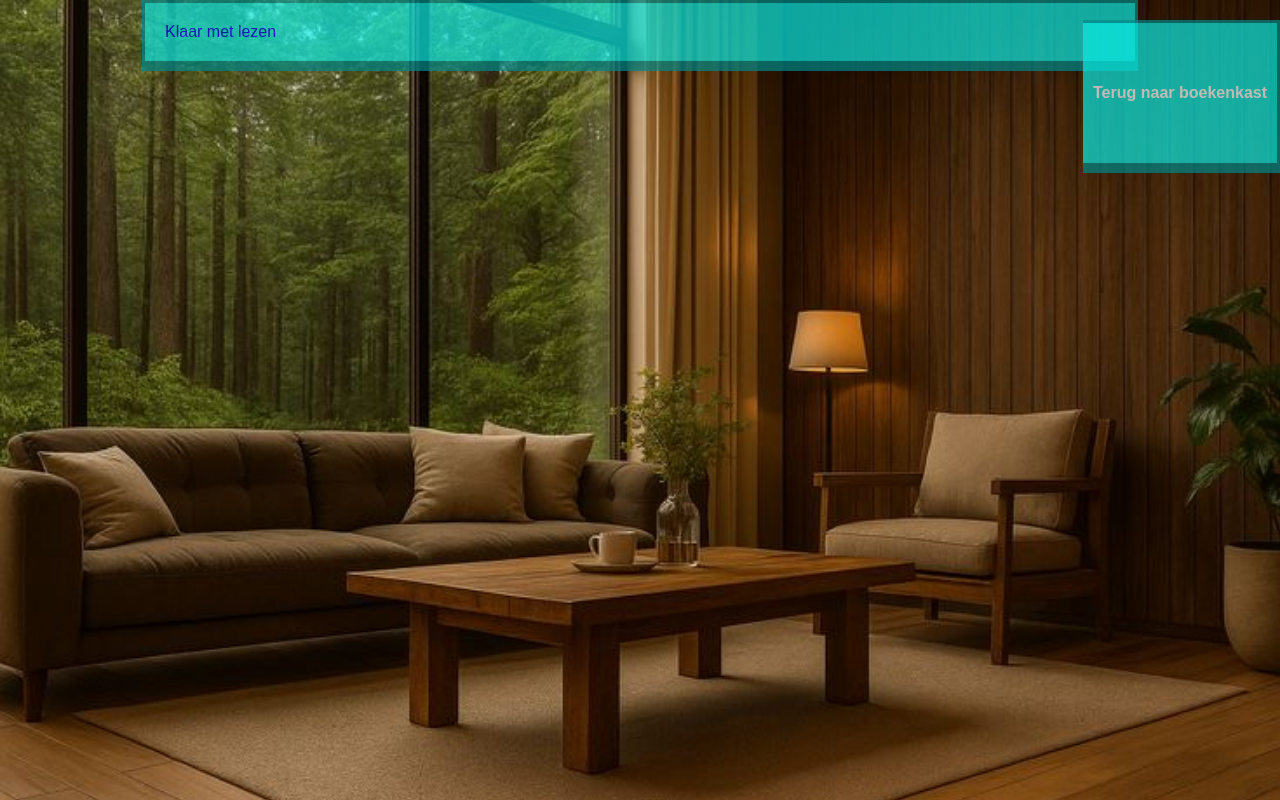
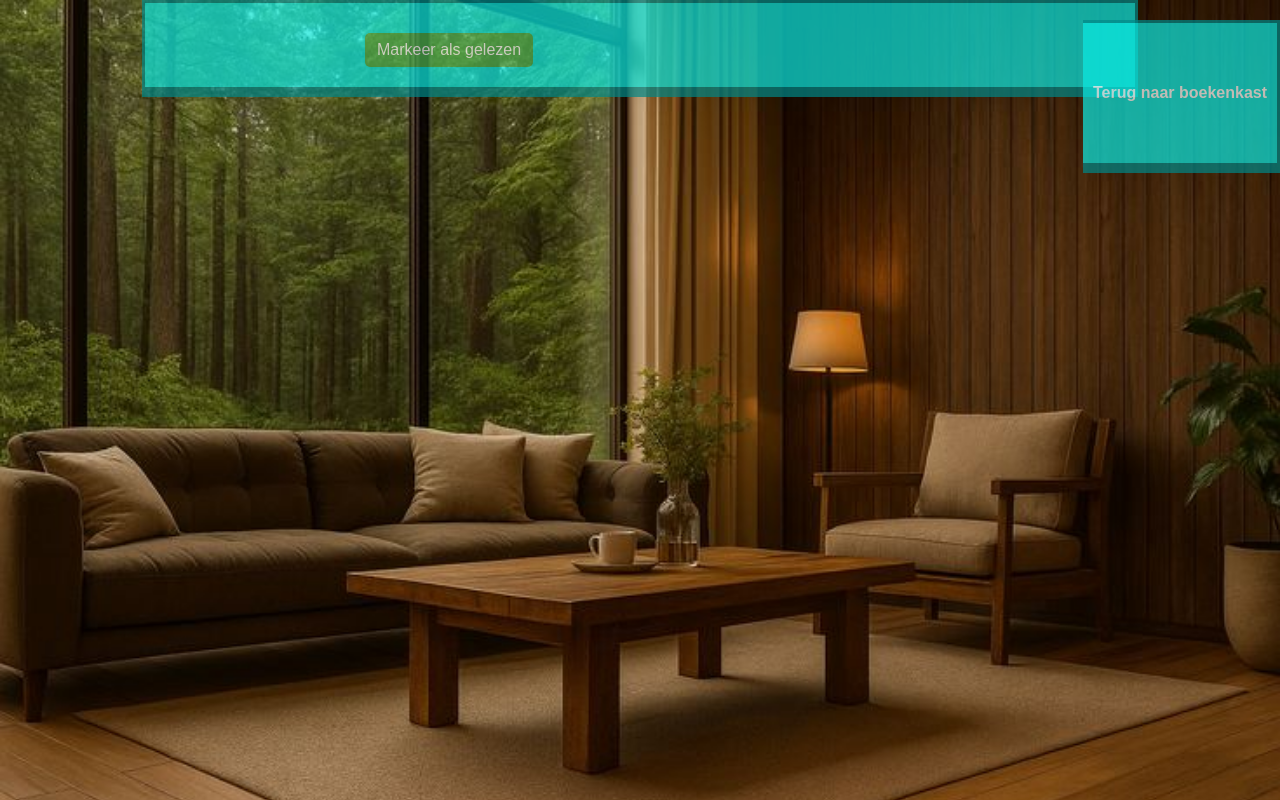
Before and after one commit to Bakkerbout/TLE1, a PHP site: page /bookDetails.php in a window 1280 px wide. Run offline with PHP 8.4, Linux system fonts and the light colour scheme; data that the repository does not hold is empty.

Commit message:
FIXED mark as read box

```diff
--- a/bookDetails.php
+++ b/bookDetails.php
@@ -23,7 +23,9 @@ if (isset($_GET['id'])) {
             <div class="shelf" id="shelf-background">
                 <h1><?php echo $book['volumeInfo']['title']; ?></h1>
             </div>
-            <a href="index.php" id="markAsRead">Klaar met lezen</a>
+            <a href="#" id="markAsRead"
+               style="display: inline-block; margin-top: 10px; margin-left: 200px; padding: 8px 12px; background-color: #4CAF50; color: white; text-decoration: none; border-radius: 5px;">Markeer
+                als gelezen</a>
         </div>
         <div class="search-box" style="position: absolute; top: 20px; right: 0; opacity: 0.7;">
             <a href="index.php">Terug naar boekenkast</a>
@@ -36,14 +38,26 @@ if (isset($_GET['id'])) {
     const urlParams = new URLSearchParams(window.location.search);
     const id = urlParams.get('id');
 
-    markAsReadButton.addEventListener('click', () => {
-        if (id) {
-            let readBooks = JSON.parse(localStorage.getItem('readBooks')) || [];
-            if (!readBooks.includes(id)) {
-                readBooks.push(id);
-            }
-            localStorage.setItem('readBooks', JSON.stringify(readBooks));
+    let readBooks = JSON.parse(localStorage.getItem('readBooks')) || [];
+
+    if (readBooks.includes(id)) {
+        markAsReadButton.textContent = "Markeer als nog niet gelezen";
+    } else {
+        markAsReadButton.textContent = "Markeer als gelezen";
+    }
+
+    markAsReadButton.addEventListener('click', (e) => {
+        e.preventDefault();
+        let readBooks = JSON.parse(localStorage.getItem('readBooks')) || [];
+
+        if (readBooks.includes(id)) {
+            readBooks = readBooks.filter(bookId => bookId !== id);
+            markAsReadButton.textContent = "Markeer als gelezen";
+        } else {
+            readBooks.push(id);
+            markAsReadButton.textContent = "Markeer als nog niet gelezen";
         }
+        localStorage.setItem('readBooks', JSON.stringify(readBooks));
     });
 </script>
 </body>
--- a/js/bookDetails.js
+++ b/js/bookDetails.js
@@ -13,24 +13,22 @@ function init() {
 }
 
 function displayBookDetails(book) {
-    let shelfDiv = document.querySelector(".shelfBackground")
-    // const detailsDiv = document.getElementById("book-details");
+    let shelfDiv = document.querySelector(".shelfBackground");
     const {title, authors, description, imageLinks} = book.volumeInfo;
 
-    shelfDiv.innerHTML = `
+    const detailsHTML = document.createElement("div");
+    detailsHTML.innerHTML = `
         <h2>${title || "Geen titel"}</h2>
         ${authors ? `<p>Auteur(s): ${authors.join(", ")}</p>` : ""}
         ${imageLinks?.thumbnail ? `<img src="${imageLinks.thumbnail}" alt="${title}">` : ""}
         <p>${description || "Geen beschrijving beschikbaar."}</p>
     `;
+    shelfDiv.prepend(detailsHTML);
 
-    let addBtn = document.createElement("button");
+    const addBtn = document.createElement("button");
     addBtn.textContent = "Voeg toe aan boekenkast";
-
-    const urlParams = new URLSearchParams(window.location.search);
-    const bookId = urlParams.get("id");
-
-    addBtn.addEventListener("click", () => addToBookshelf(bookId));
+    addBtn.style.marginTop = "10px";
+    addBtn.addEventListener("click", () => addToBookshelf(book.id));
     shelfDiv.appendChild(addBtn);
 }
 
```
